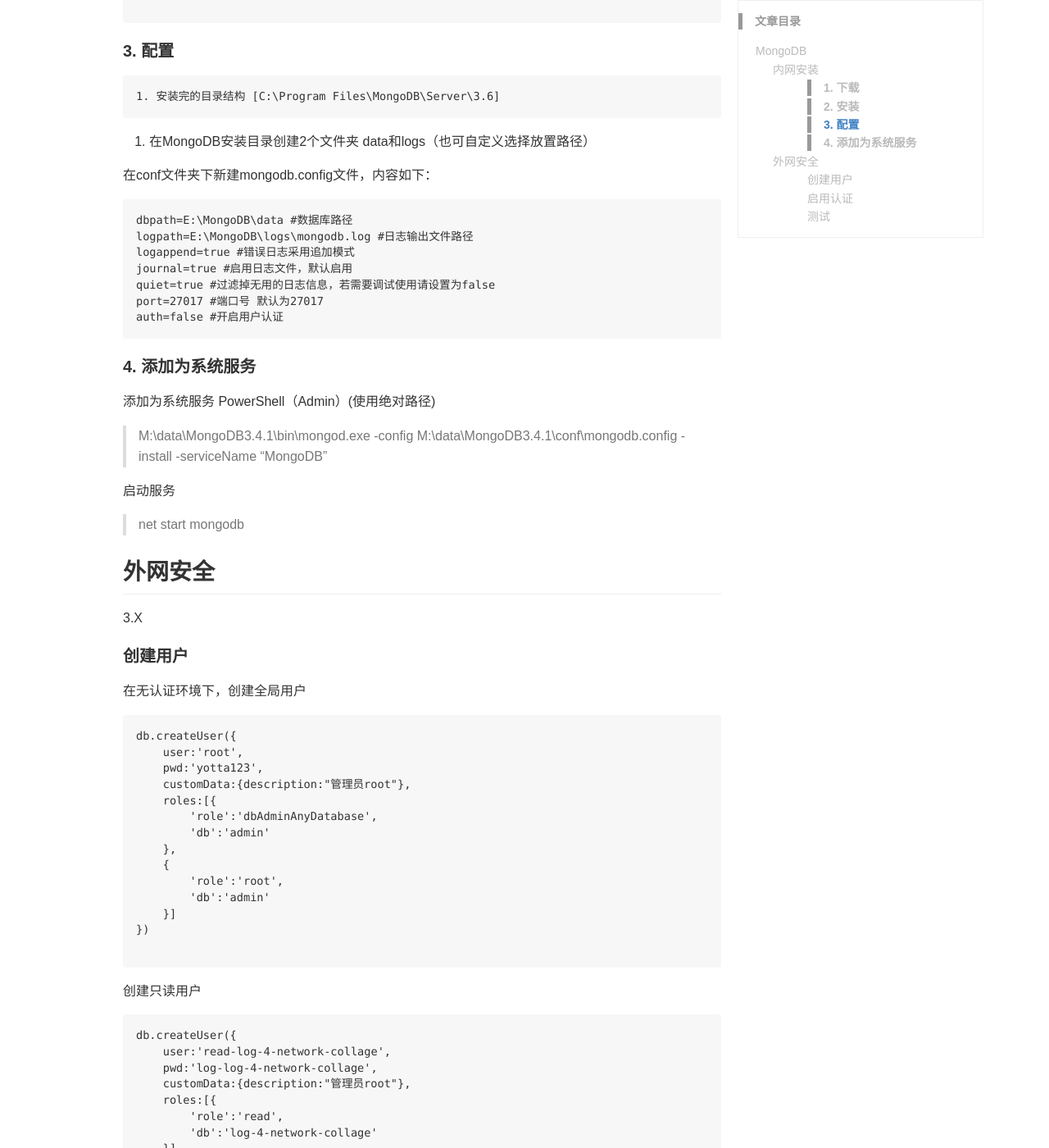
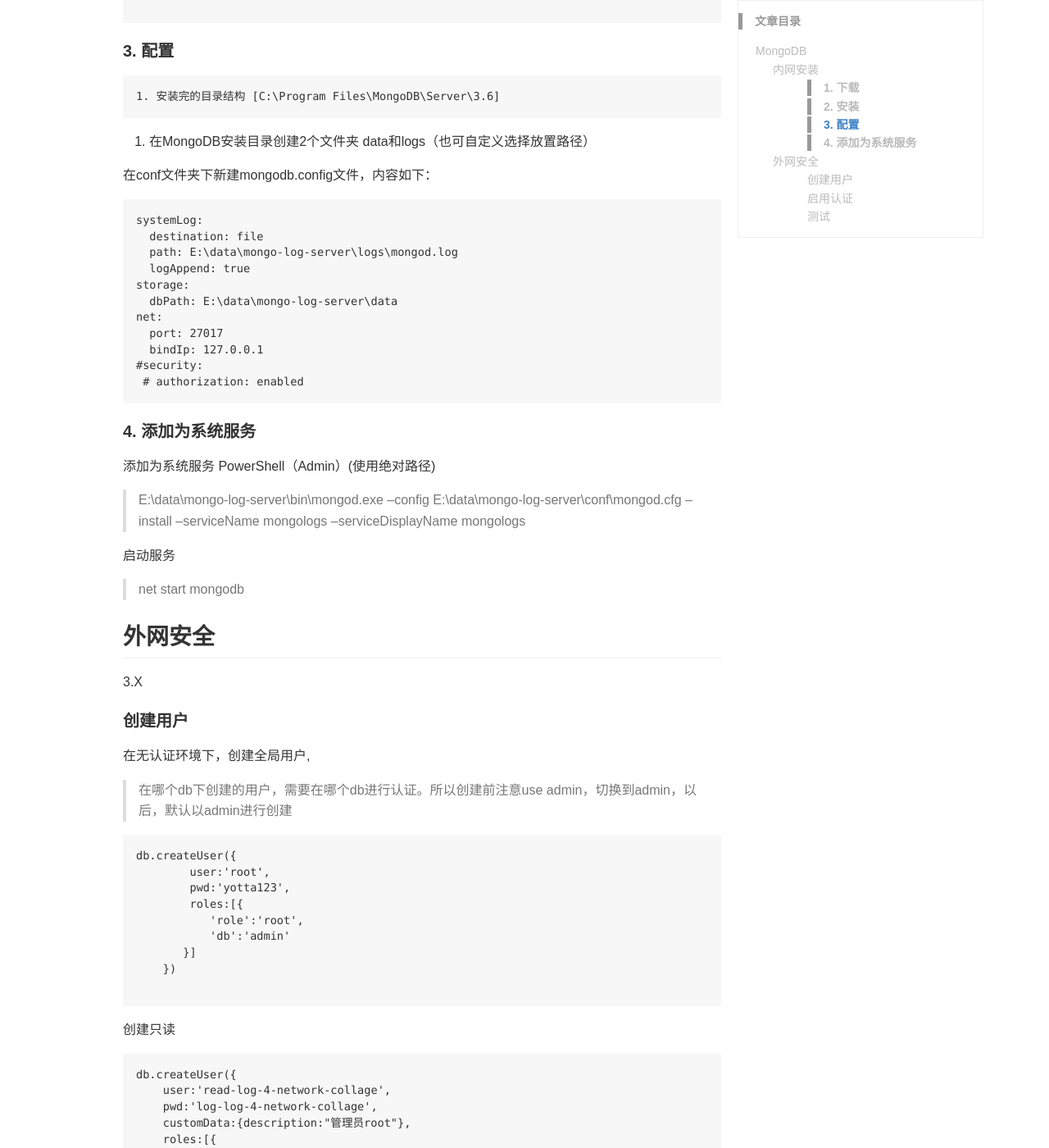
Before and after one commit to xjtushilei/xjtushilei.github.io, a Jekyll site: the page built from _wiki/windows-install.md, in a window 1280 px wide and 1400 px high, scrolled down 623 px. Shown: the whole window at 82% size. Built offline with Jekyll 4.4.1, drawn with Linux system fonts in a browser that asks for light colours; comment, search, counter and statistics services are not loaded; some of the changed text lies outside the part shown.

Commit message:
mongo3.x和2.x有很大却别

````diff
--- a/_wiki/windows-install.md
+++ b/_wiki/windows-install.md
@@ -37,13 +37,17 @@
 
 在conf文件夹下新建mongodb.config文件，内容如下：
 ```
-dbpath=E:\MongoDB\data #数据库路径
-logpath=E:\MongoDB\logs\mongodb.log #日志输出文件路径
-logappend=true #错误日志采用追加模式
-journal=true #启用日志文件，默认启用
-quiet=true #过滤掉无用的日志信息，若需要调试使用请设置为false
-port=27017 #端口号 默认为27017
-auth=false #开启用户认证
+systemLog:
+  destination: file
+  path: E:\data\mongo-log-server\logs\mongod.log
+  logAppend: true
+storage:
+  dbPath: E:\data\mongo-log-server\data
+net:
+  port: 27017
+  bindIp: 127.0.0.1
+#security:
+ # authorization: enabled
 ```
 
 
@@ -52,7 +56,7 @@
 
 添加为系统服务 PowerShell（Admin）(使用绝对路径)
 
-> M:\data\MongoDB3.4.1\bin\mongod.exe -config M:\data\MongoDB3.4.1\conf\mongodb.config -install -serviceName "MongoDB"
+> E:\data\mongo-log-server\bin\mongod.exe --config E:\data\mongo-log-server\conf\mongod.cfg --install --serviceName mongologs --serviceDisplayName mongologs
 
 启动服务
 
@@ -61,26 +65,22 @@
 ## 外网安全
 3.X
 #### 创建用户
-在无认证环境下，创建全局用户
+在无认证环境下，创建全局用户,
+> 在哪个db下创建的用户，需要在哪个db进行认证。所以创建前注意use admin，切换到admin，以后，默认以admin进行创建
 
 ```
 db.createUser({
-    user:'root',
-    pwd:'yotta123',
-    customData:{description:"管理员root"},
-    roles:[{
-        'role':'dbAdminAnyDatabase',
-        'db':'admin'
-    },
-    {
-        'role':'root',
-        'db':'admin'
-    }]
-})
+        user:'root',
+        pwd:'yotta123',
+        roles:[{
+           'role':'root',
+           'db':'admin'
+       }]
+    })
 
 ```
 
-创建只读用户
+创建只读
 ```
 db.createUser({
     user:'read-log-4-network-collage',
````
Also changed, not shown: other parts of _wiki/windows-install.md (+1 -1 lines).
